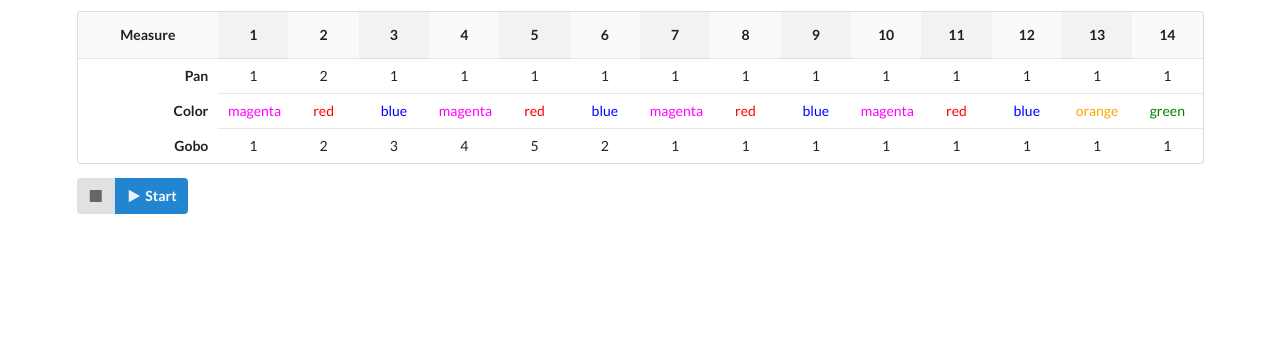
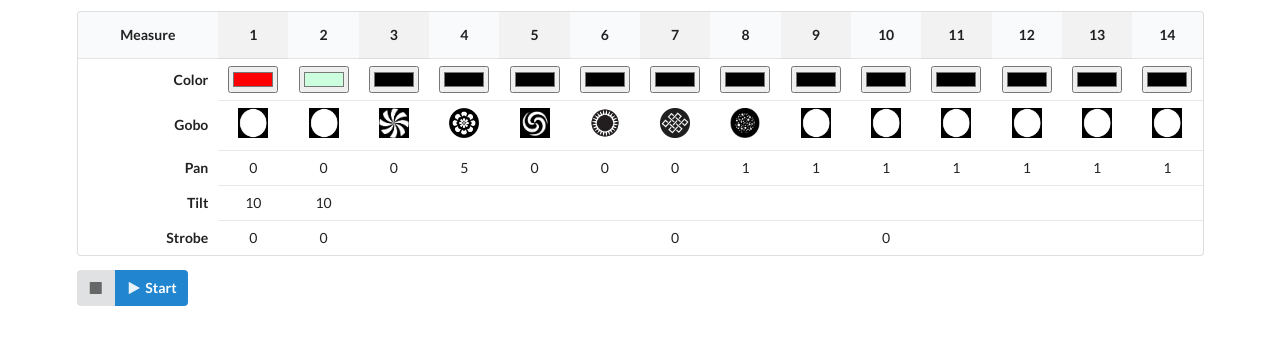
Before and after one commit to fvanwijk/dmx-sequencer, a website: page src/index.html in a window 1280 px wide. Shown: the part 39-384 px from the top of the page. Drawn offline with nearby package versions, Linux system fonts and the light colour scheme; no server answers.

Commit message:
Add gobo and color picker

```diff
--- a/src/data.json
+++ b/src/data.json
@@ -1,71 +1,65 @@
 [
   {
-    "color": "magenta",
+    "color": "#ff0000",
+    "gobo": 1,
+    "pan": 0,
+    "tilt": 10,
+    "strobe": 0
+  },
+  {
+    "color": "#ccffdd",
+    "gobo": 1,
+    "pan": 0,
+    "tilt": 10,
+    "strobe": 0
+  },
+  {
+    "gobo": 2,
+    "pan": 0
+  },
+  {
+    "gobo": 4,
+    "pan": 5
+  },
+  {
+    "gobo": 5,
+    "pan": 0
+  },
+  {
+    "gobo": 8,
+    "pan": 0
+  },
+  {
+    "gobo": 9,
+    "pan": 0,
+    "strobe": 0
+  },
+  {
+    "gobo": 10,
+    "pan": 1
+  },
+  {
     "gobo": 1,
     "pan": 1
   },
   {
-    "color": "red",
-    "gobo": 2,
-    "pan": 2
+    "gobo": 1,
+    "pan": 1,
+    "strobe": 0
   },
   {
-    "color": "blue",
-    "gobo": 3,
-    "pan": 1
-  },
-  {
-    "color": "magenta",
-    "gobo": 4,
-    "pan": 1
-  },
-  {
-    "color": "red",
-    "gobo": 5,
-    "pan": 1
-  },
-  {
-    "color": "blue",
-    "gobo": 2,
-    "pan": 1
-  },
-  {
-    "color": "magenta",
     "gobo": 1,
     "pan": 1
   },
   {
-    "color": "red",
     "gobo": 1,
     "pan": 1
   },
   {
-    "color": "blue",
     "gobo": 1,
     "pan": 1
   },
   {
-    "color": "magenta",
-    "gobo": 1,
-    "pan": 1
-  },
-  {
-    "color": "red",
-    "gobo": 1,
-    "pan": 1
-  },
-  {
-    "color": "blue",
-    "gobo": 1,
-    "pan": 1
-  },
-  {
-    "color": "orange",
-    "gobo": 1,
-    "pan": 1
-  },
-  {
-    "color": "green",
     "gobo": 1,
     "pan": 1
   }
--- a/src/index.html
+++ b/src/index.html
@@ -15,7 +15,7 @@
 
     <sequencer></sequencer>
 
-    <form class="ui form" ng-if="false">
+    <form class="ui form" ng-if="$ctrl.isEditing">
       <div class="field">
         <label for="value">Value</label>
         <input type="text" id="value" name="value" class="ui">
--- a/src/script.js
+++ b/src/script.js
@@ -10,6 +10,9 @@ angular.module('dmx', [])
   })
   .service('TimeService', function () {
     this.time = { current: -1 };
+  })
+  .service('EditService', function () {
+    this.isEditing = false;
   })
   .component('timebar', {
     template: `
@@ -49,13 +52,6 @@ angular.module('dmx', [])
     </thead>
     <tbody>
       <tr class="center aligned">
-        <th class="right aligned">Pan</th>
-        <td class="one wide" ng-repeat="measure in $ctrl.data track by $index" ng-style="{ color: color }">
-          {{measure.pan}}
-        </td>
-      </tr>
-
-      <tr class="center aligned">
         <th class="right aligned">Color</th>
         <td class="one wide" ng-repeat="measure in $ctrl.data track by $index">
           <color value="measure.color" measure="$index"></color>
@@ -65,7 +61,28 @@ angular.module('dmx', [])
       <tr class="center aligned">
         <th class="right aligned">Gobo</th>
         <td class="one wide" ng-repeat="measure in $ctrl.data track by $index">
-          {{measure.gobo}}
+          <gobo value="measure.gobo"></gobo>
+        </td>
+      </tr>
+
+      <tr class="center aligned">
+        <th class="right aligned">Pan</th>
+        <td class="one wide" ng-repeat="measure in $ctrl.data track by $index">
+          {{measure.pan}}
+        </td>
+      </tr>
+
+      <tr class="center aligned">
+        <th class="right aligned">Tilt</th>
+        <td class="one wide" ng-repeat="measure in $ctrl.data track by $index">
+          {{measure.tilt}}
+        </td>
+      </tr>
+
+      <tr class="center aligned">
+        <th class="right aligned">Strobe</th>
+        <td class="one wide" ng-repeat="measure in $ctrl.data track by $index">
+          {{measure.strobe}}
         </td>
       </tr>
     </tbody>
@@ -74,8 +91,10 @@ angular.module('dmx', [])
 </div>
 <buttons data="$ctrl.data"></buttons>
 `,
-    controller: function ($http) {
+    controller: function ($http, EditService) {
       var $ctrl = this;
+
+      $ctrl.isEditing = EditService.isEditing;
 
       $http.get('data.json').then(function (result) {
         $ctrl.data = result.data;
@@ -146,18 +165,32 @@ angular.module('dmx', [])
 
     }
   })
+  .component('gobo', {
+    bindings: {
+      goboId: '=value',
+      measure: '='
+    },
+    template: `
+    <img ng-src="images/{{$ctrl.goboId}}.png">
+`,
+    controller: function () {
+      var $ctrl = this;
+    }
+  })
   .component('color', {
     bindings: {
       color: '=value',
       measure: '='
     },
     template: `
-<div ng-click="$ctrl.setColor()" ng-style="{ color: $ctrl.color }">{{$ctrl.color}}</div>
+<div ng-click="$ctrl.setColor()" ng-style="{ color: $ctrl.color }">
+  <input type="color" ng-model="$ctrl.color">
+</div>
 `,
-    controller: function () {
+    controller: function (EditService) {
       var $ctrl = this;
       $ctrl.setColor = function () {
-        console.log('color?');
+        EditService.isEditing = true;
       }
     }
   });
--- a/src/style.css
+++ b/src/style.css
@@ -12,7 +12,6 @@
     padding: 0;
 }
 .marker {
-    /*background-color: rgba(192,0,0,0.2);*/
     border: 2px solid red;
     height: 100%;
     left: 0;
@@ -20,6 +19,11 @@
 }
 .marker.active {
     transition: left 1s linear;
+}
+
+gobo img {
+    height: 30px;
+    width: 30px;
 }
 
 timebar {
```
Also changed, not shown: src/images/1.png (added), src/images/10.png (added), src/images/2.png (added), src/images/4.jpg (added), src/images/4.png (added), src/images/5.png (added), src/images/8.png (added), src/images/9.jpg (added), src/images/9.png (added).
